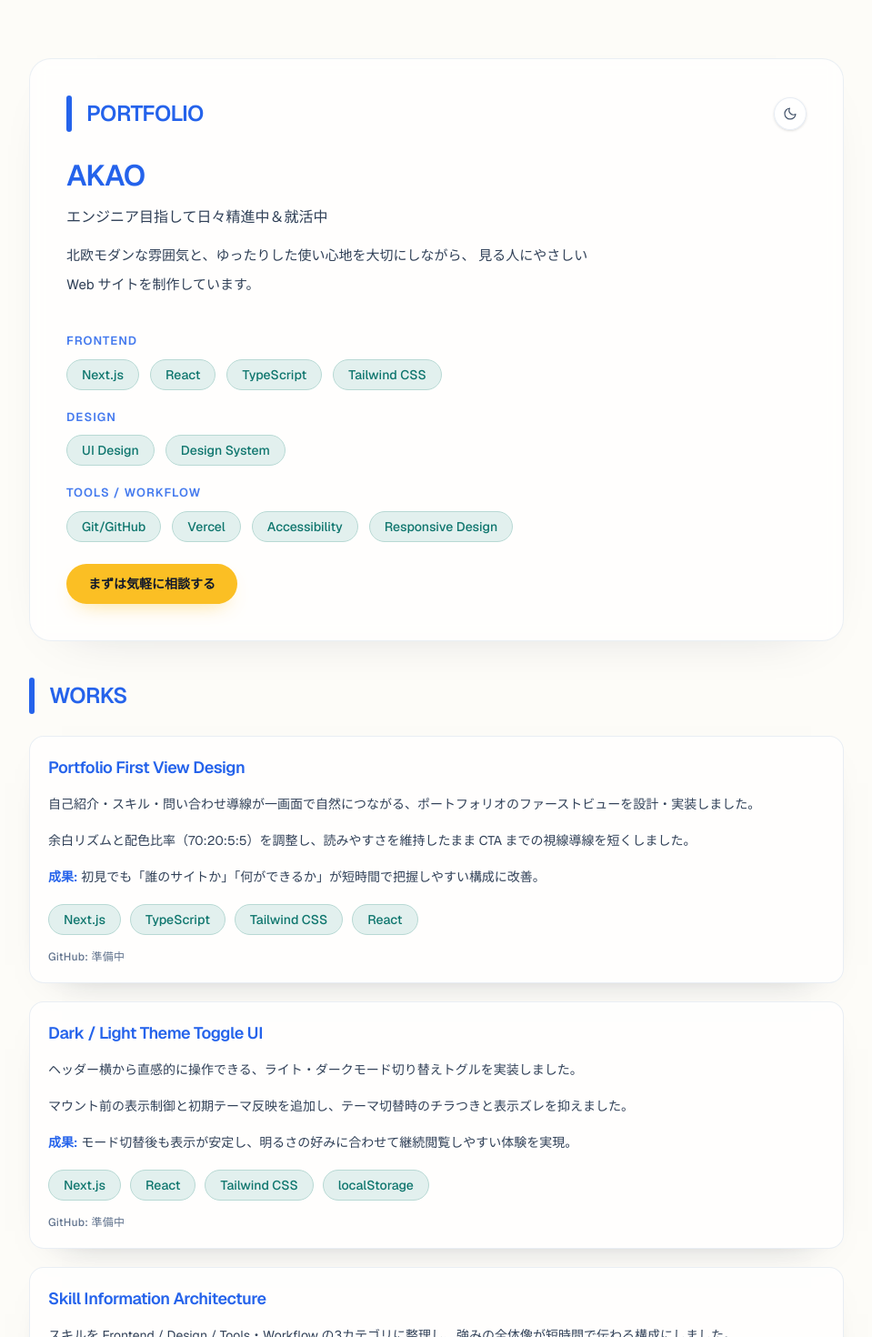
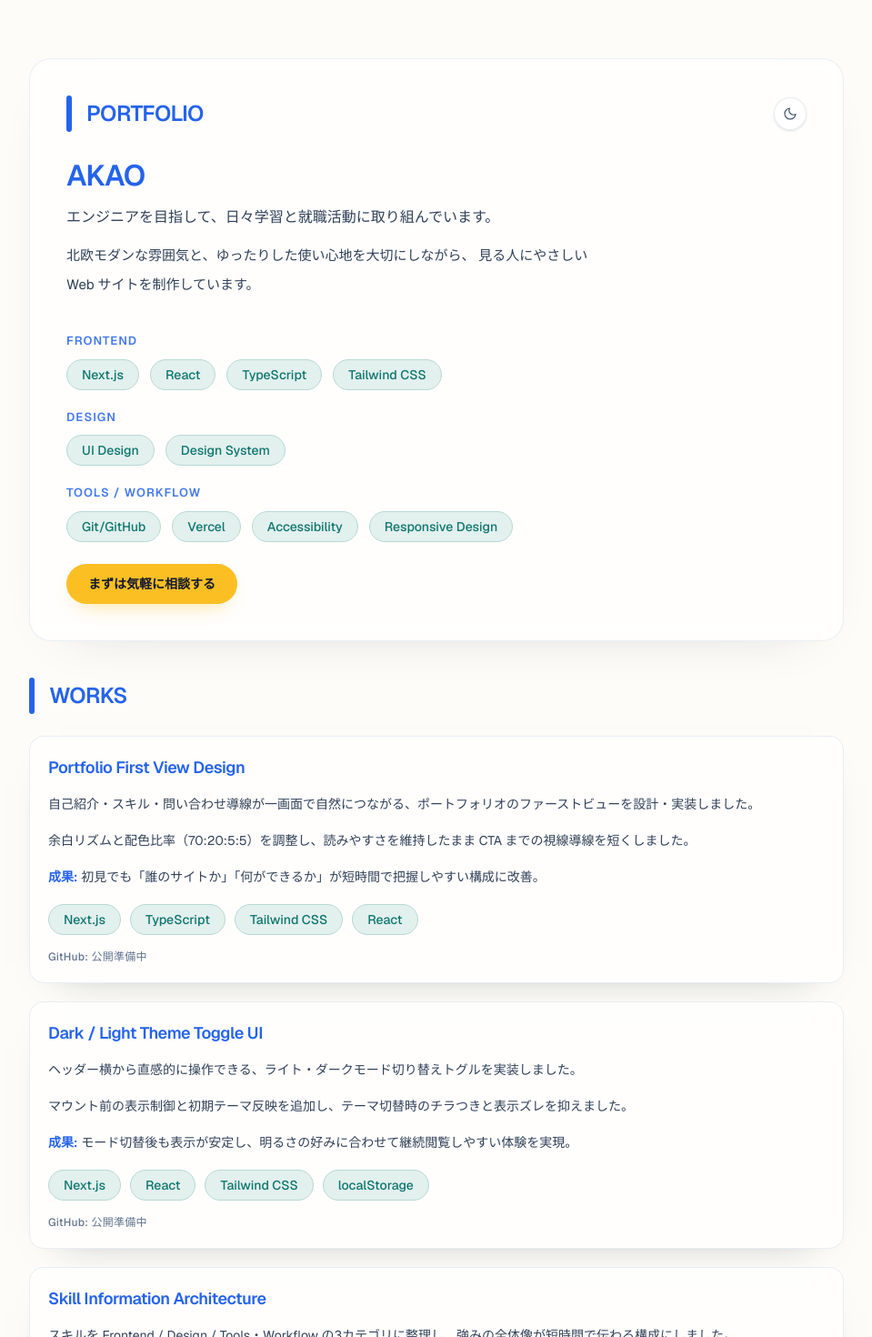
Before and after one commit to AKAO002/portfolio_AKAO, a Next.js app: page / in a window 1280 px wide. Shown: the top 1470 px of the page at 91% size, without its empty margins (160-1119 px from the left). Built offline with nearby package versions, Linux system fonts and the light colour scheme; no server answers.

Commit message:
fix: 色など調整

```diff
--- a/src/app/layout.tsx
+++ b/src/app/layout.tsx
@@ -14,8 +14,9 @@ const geistMono = Geist_Mono({
 });
 
 export const metadata: Metadata = {
-  title: "Create Next App",
-  description: "Generated by create next app",
+  title: "AKAO Portfolio",
+  description:
+    "AKAO のポートフォリオサイト。プロフィール、スキル、実績、問い合わせ導線を掲載しています。",
 };
 
 export default function RootLayout({
--- a/src/app/page.tsx
+++ b/src/app/page.tsx
@@ -29,7 +29,7 @@ export default function Home() {
       impact:
         "初見でも「誰のサイトか」「何ができるか」が短時間で把握しやすい構成に改善。",
       tech: ["Next.js", "TypeScript", "Tailwind CSS", "React"],
-      githubLabel: "GitHub: 準備中",
+      githubLabel: "GitHub: 公開準備中",
     },
     {
       title: "Dark / Light Theme Toggle UI",
@@ -40,7 +40,7 @@ export default function Home() {
       impact:
         "モード切替後も表示が安定し、明るさの好みに合わせて継続閲覧しやすい体験を実現。",
       tech: ["Next.js", "React", "Tailwind CSS", "localStorage"],
-      githubLabel: "GitHub: 準備中",
+      githubLabel: "GitHub: 公開準備中",
     },
     {
       title: "Skill Information Architecture",
@@ -51,7 +51,7 @@ export default function Home() {
       impact:
         "情報量を増やさずに比較しやすさを高め、採用担当が技術スタックを把握しやすい状態に改善。",
       tech: ["Next.js", "TypeScript", "Tailwind CSS", "Accessibility"],
-      githubLabel: "GitHub: 準備中",
+      githubLabel: "GitHub: 公開準備中",
     },
   ];
 
@@ -68,7 +68,7 @@ export default function Home() {
             AKAO
           </p>
           <p className="text-base font-medium text-slate-700 dark:text-slate-200">
-            エンジニア目指して日々精進中＆就活中
+            エンジニアを目指して、日々学習と就職活動に取り組んでいます。
           </p>
           <p className="max-w-[36ch] text-[15px] leading-8 text-slate-700 [text-wrap:pretty] [word-break:keep-all] dark:text-slate-200 sm:max-w-2xl">
             北欧モダンな雰囲気と、ゆったりした使い心地を大切にしながら、
```
